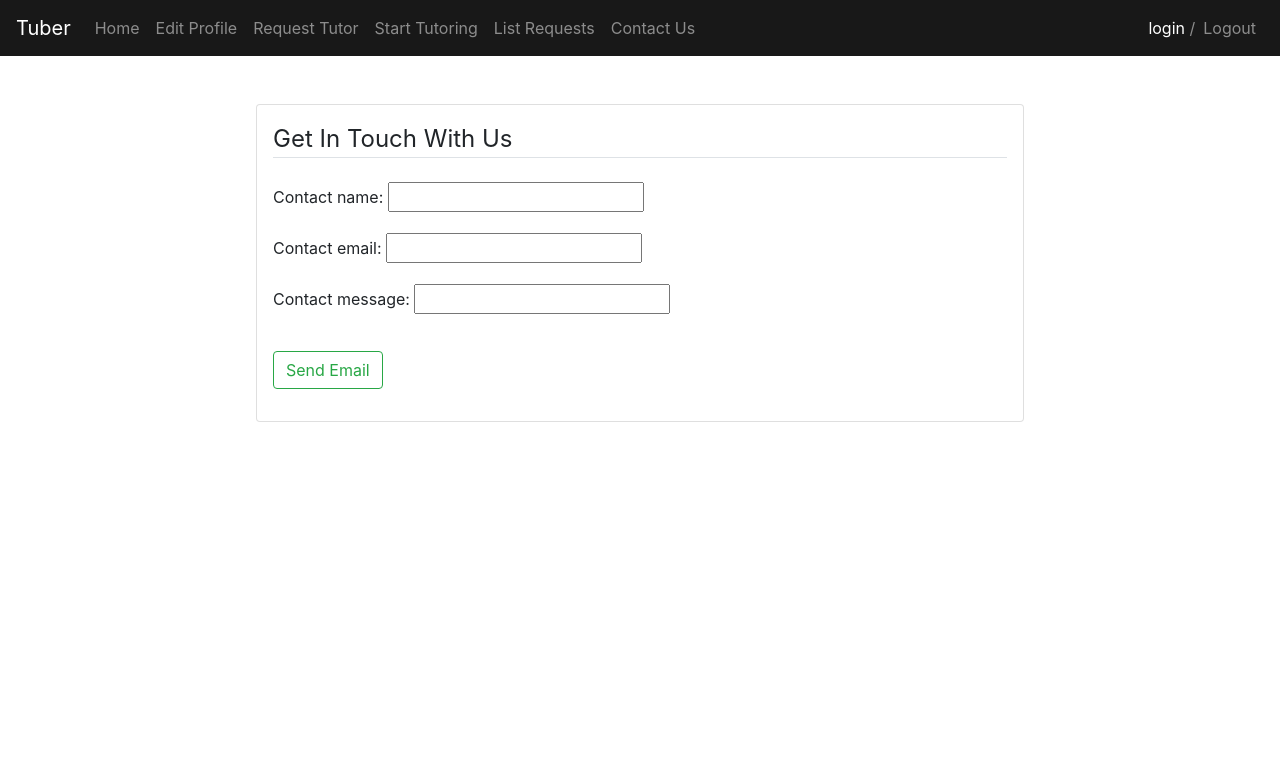
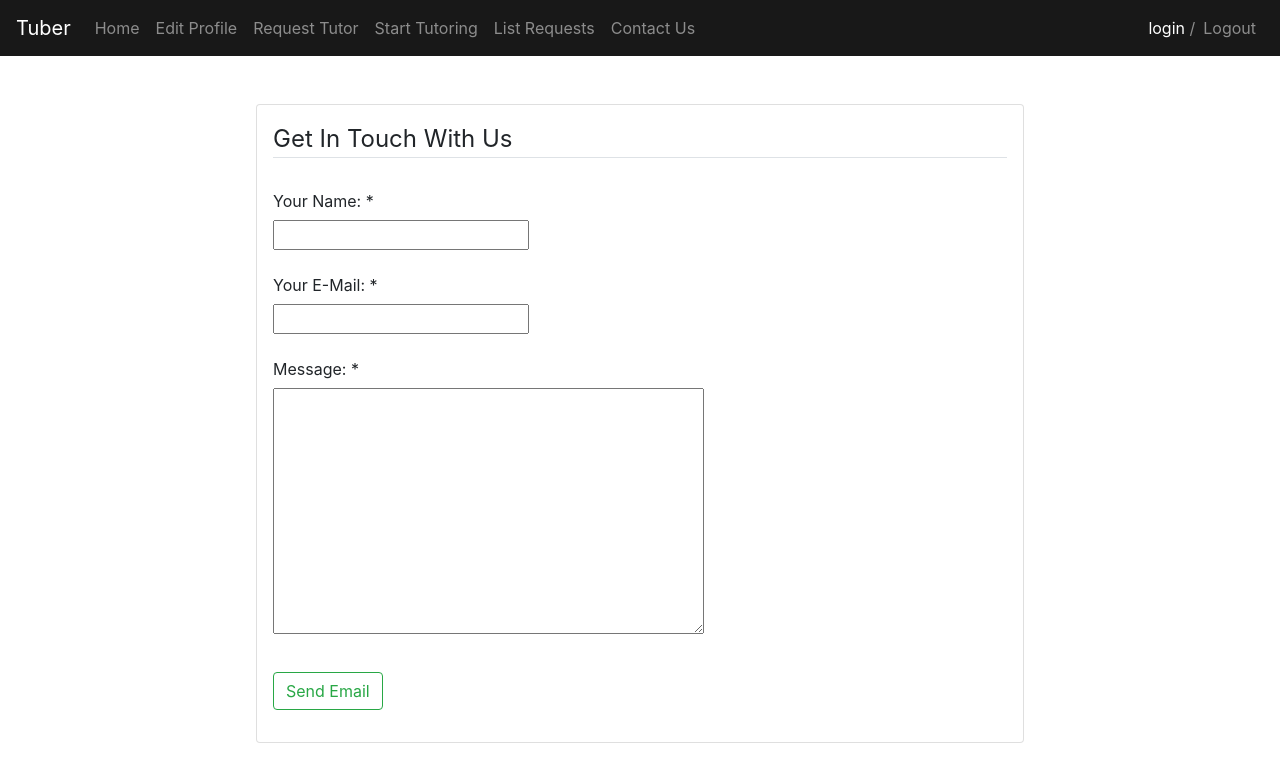
Before and after one commit to Vikang/tuber-project-102, a Django app: page /contactUs/ in a window 1280 px wide. Shown: the top 782 px of the page. Run offline with Django 3.2, Linux system fonts and the light colour scheme; some libraries are stand-ins or nearby versions.

Commit message:
text boxes on different lines

```diff
--- a/contactUs/forms.py
+++ b/contactUs/forms.py
@@ -6,4 +6,4 @@ from django.contrib.auth.models import User
 class ContactForm(forms.Form):
     contact_name = forms.CharField(required=True)
     contact_email = forms.EmailField(required=True)
-    contact_message = forms.CharField(required=True)
+    contact_message = forms.CharField(widget=forms.Textarea, required=True)
--- a/contactUs/templates/contactUs/contact.html
+++ b/contactUs/templates/contactUs/contact.html
@@ -4,10 +4,31 @@
     <form action=" " method="post">
       {% csrf_token %}
       <fieldset class="form-group">
-        <legend class="border-bottom mb-4">
-          Get In Touch With Us
-        </legend>
-        {{ form.as_p }}
+        <legend class="border-bottom mb-4">Get In Touch With Us</legend>
+        <div class="form-group">
+          <label for="class_name" class="col-form-label requiredField">
+            Your Name: <span class="asteriskField">*</span>
+          </label>
+          <div>
+            {{ form.contact_name }}
+          </div>
+        </div>
+        <div class="form-group">
+          <label for="topic_text" class="col-form-label requiredField">
+            Your E-Mail: <span class="asteriskField">*</span>
+          </label>
+          <div>
+            {{ form.contact_email}}
+          </div>
+        </div>
+        <div class="form-group">
+          <label for="location" class="col-form-label requiredField">
+            Message: <span class="asteriskField">*</span>
+          </label>
+          <div>
+            {{ form.contact_message}}
+          </div>
+        </div>
       </fieldset>
 
       <div class="form-group">
--- a/tuber/settings.py
+++ b/tuber/settings.py
@@ -9,7 +9,7 @@ https://docs.djangoproject.com/en/3.0/topics/settings/
 For the full list of settings and their values, see
 https://docs.djangoproject.com/en/3.0/ref/settings/
 """
-import django_heroku
+#import django_heroku
 import os
 
 # Build paths inside the project like this: os.path.join(BASE_DIR, ...)
@@ -165,4 +165,4 @@ SOCIAL_AUTH_GOOGLE_OAUTH2_AUTH_EXTRA_ARGUMENTS = {'approval_prompt': 'force'}
 
 GOOGLE_MAPS_API_KEY = 'AIzaSyDJ3OMK3ABdQ76t7u0y6yB6XaL0XMTYXN4'
 
-django_heroku.settings(locals(), test_runner=False)
+#django_heroku.settings(locals(), test_runner=False)
```
